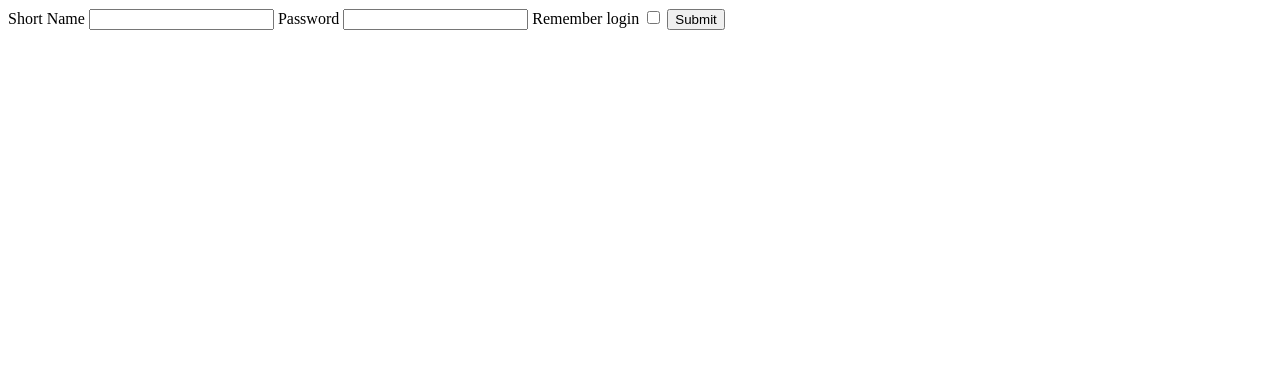
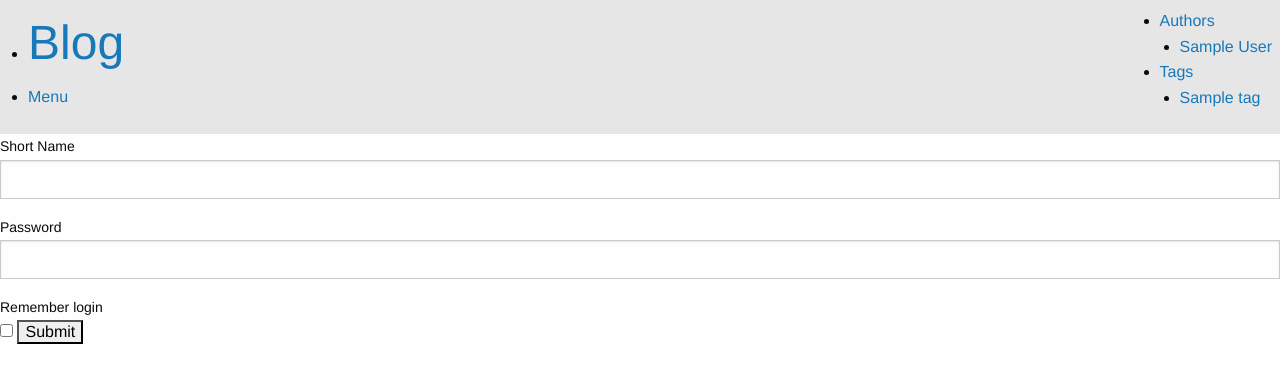
Before and after one commit to jonesetc/flask-blog, a Flask app: page /login/ in a window 1280 px wide. Shown: the top 383 px of the page. Run offline with Flask 2, Linux system fonts and the light colour scheme; tables that the repository leaves empty hold one stand-in row (values such as "Sample post"); parts of the project's set-up code (start-up, migrations or seed data) failed here and were passed over; some libraries are stand-ins or nearby versions.

Commit message:
Added some styling to the template base and a few utility functions for the views.

```diff
--- a/blog/models.py
+++ b/blog/models.py
@@ -130,3 +130,9 @@ def create_db_default_user():
 @login.user_loader
 def load_user(userid):
     return User.query.filter_by(shortname=userid).first()
+
+def get_tags():
+    return Tag.query.all()
+
+def get_users():
+    return User.query.all()
--- a/blog/templates/base.html
+++ b/blog/templates/base.html
@@ -1,12 +1,67 @@
 <!DOCTYPE html>
-<html>
+<!--[if IE 9]><html class="lt-ie10" lang="en" > <![endif]-->
+<html class="no-js" lang="en" >
     <head>
         <meta charset="utf-8">
+        <meta name="viewport" content="width=device-width, initial-scale=1.0">
         <title>{{ title }}</title>
-        <meta name="viewport" content="width=device-width, initial-scale=1">
+        <link rel="stylesheet" href="{{ url_for('static', filename='css/normalize.css') }}">
+        <link rel="stylesheet" href="{{ url_for('static', filename='css/foundation.css') }}">
+        {% if not css_file is none %}
+            {% if not css_file == '' %}
+        <link rel="stylesheet" href="{{ url_for('static', filename='css/' ~ css_file) }}">
+            {% endif %}
+        {% endif %}
+
+        <script src="{{ url_for('static', filename='js/vendor/modernizr.js') }}"></script>
+        {% if not js_file is none %}
+            {% if not js_file == '' %}
+        <script src="{{ url_for('static', filename='js/' ~ js_file) }}"></script>
+            {% endif %}
+        {% endif %}
 
     </head>
     <body>
+        <div class="contain-to-grid sticky">
+            <nav class="top-bar" data-topbar>
+                <ul class="title-area">
+                    <li class="name">
+                        <h1><a href="{{ url_for('index_view') }}">Blog</a></h1>
+                    </li>
+                    <li class="toggle-topbar"><a href="#">Menu</a></li>
+                </ul>
+
+                <section class="top-bar-section">
+                    <!-- Right Nav Section -->
+                    <ul class="right">
+                        <li class="has-dropdown">
+                            <a href="#">Authors</a>
+                            <ul class="dropdown">
+                                {% for user in users() %}
+                                <li><a href="{{ url_for('profile_view', name=user.shortname) }}">{{ user.name }}</a></li>
+                                {% endfor %}
+                            </ul>
+                        </li>
+                        <li class="has-dropdown">
+                            <a href="#">Tags</a>
+                            <ul class="dropdown">
+                                {% for tag in tags() %}
+                                <li><a href="{{ url_for('tag_view', slug=tag.slug) }}">{{ tag.name }}</a></li>
+                                {% endfor %}
+                            </ul>
+                        </li>
+                    </ul>
+                </section>
+            </nav>
+        </div>
+        <div class="row">
         {% block content %}{% endblock %}
+        </div>
+
+        <script src="{{ url_for('static', filename='js/vendor/jquery.js') }}"></script>
+        <script src="{{ url_for('static', filename='js/foundation.min.js') }}"></script>
+        <script>
+            $(document).foundation();
+        </script>
     </body>
 </html>
--- a/blog/templates/error.html
+++ b/blog/templates/error.html
@@ -1,5 +1,7 @@
 {% extends 'base.html' %}
 {% set title = 'Oh no ' ~ 404 %}
+{% set css_file = none %}
+{% set js_file = none %}
 {% block content%}
     <div class="error-wrap">
         <p>Well, one of us messed up pretty bad. I'm not pointing any fingers, but....</p>
--- a/blog/templates/latest_posts.html
+++ b/blog/templates/latest_posts.html
@@ -1,5 +1,7 @@
 {% extends 'base.html' %}
 {% set title = 'Latest Posts' %}
+{% set css_file = none %}
+{% set js_file = none %}
 {% block content%}
     <div class="latest-posts-wrap">
         {% for post in latest_posts %}
--- a/blog/templates/login.html
+++ b/blog/templates/login.html
@@ -1,5 +1,7 @@
 {% extends 'base.html' %}
 {% set title = 'Login' %}
+{% set css_file = none %}
+{% set js_file = none %}
 {% block content%}
     <form method="POST" action="{{ url_for('login_view') }}">
         {% if form.errors %}
--- a/blog/templates/post.html
+++ b/blog/templates/post.html
@@ -1,5 +1,7 @@
 {% extends 'base.html' %}
 {% set title = post.title %}
+{% set css_file = post.css_file %}
+{% set js_file = post.js_file %}
 {% block content%}
     <div class="post-wrap">
         {{ post }}
--- a/blog/templates/profile.html
+++ b/blog/templates/profile.html
@@ -1,5 +1,7 @@
 {% extends 'base.html' %}
 {% set title = user.name %}
+{% set css_file = user.css_file %}
+{% set js_file = user.js_file %}
 {% block content%}
     <div class="profile-wrap">
         {{ user }}
--- a/blog/templates/tag_posts.html
+++ b/blog/templates/tag_posts.html
@@ -1,5 +1,7 @@
 {% extends 'base.html' %}
 {% set title = tag.name ~ ' posts' %}
+{% set css_file = none %}
+{% set js_file = none %}
 {% block content%}
     <div class="post-list-wrap">
         {% for post in tag_posts %}
--- a/blog/templates/user_posts.html
+++ b/blog/templates/user_posts.html
@@ -1,5 +1,7 @@
 {% extends 'base.html' %}
 {% set title = user.name ~ ' posts' %}
+{% set css_file = none %}
+{% set js_file = none %}
 {% block content%}
     <div class="post-list-wrap">
         {% for post in user_posts %}
--- a/blog/views.py
+++ b/blog/views.py
@@ -1,24 +1,28 @@
 """This is the bulk of the views and controls for this flask blog"""
+from functools import partial
+
 from flask.ext.admin.contrib.sqla import ModelView
 from flask.ext.login import login_user, logout_user, login_required, current_user
 from markdown import markdown
 from flask import redirect, render_template, url_for, request, abort
 
 from blog import app, db, admin, bcrypt
-from blog.models import User, Post, Tag, Service, load_user
+from blog.models import User, Post, Tag, Service, load_user, get_tags, get_users
 from blog.forms import LoginForm
+
+render_template_with_models = partial(render_template, users=get_users, tags=get_tags)
 
 @app.route('/')
 def index_view():
     latest_posts = Post.query.order_by(Post.date.desc()).limit(5)
-    return render_template('latest_posts.html', latest_posts=latest_posts)
+    return render_template_with_models('latest_posts.html', latest_posts=latest_posts)
 
 @app.route('/profile/<string:name>/')
 def profile_view(name):
     user = load_user(name)
     if user is None:
         abort(404)
-    return render_template('profile.html', user=user)
+    return render_template_with_models('profile.html', user=user)
 
 @app.route('/user/<string:name>/')
 def user_view(name):
@@ -26,14 +30,14 @@ def user_view(name):
     if user is None:
         abort(404)
     user_posts = sorted(user.posts, key=lambda x: x.date)
-    return render_template('user_posts.html', user=user, user_posts=user_posts)
+    return render_template_with_models('user_posts.html', user=user, user_posts=user_posts)
 
 @app.route('/post/<string:slug>/')
 def post_view(slug):
     post = Post.query.filter_by(slug=slug).first()
     if post is None:
         abort(404)
-    return render_template('post.html', post=post)
+    return render_template_with_models('post.html', post=post)
 
 @app.route('/tag/<string:slug>/')
 def tag_view(slug):
@@ -41,7 +45,7 @@ def tag_view(slug):
     if tag is None:
         abort(404)
     tag_posts = sorted(tag.posts, key=lambda x: x.date)
-    return render_template('tag_posts.html', tag=tag, tag_posts=tag_posts)
+    return render_template_with_models('tag_posts.html', tag=tag, tag_posts=tag_posts)
 
 @app.route('/login/', methods=('GET', 'POST'))
 def login_view():
@@ -50,7 +54,7 @@ def login_view():
         user = load_user(form.data['shortname'])
         login_user(user)
         return redirect(url_for('index_view'))
-    return render_template('login.html', form=form)
+    return render_template_with_models('login.html', form=form)
 
 @app.route("/logout/")
 @login_required
@@ -60,7 +64,7 @@ def logout_view():
 
 @app.errorhandler(404)
 def not_found(error):
-    return render_template('error.html', code=404), 404
+    return render_template_with_models('error.html', code=404), 404
 
 class UserView(ModelView):
     # Override displayed fields
```
